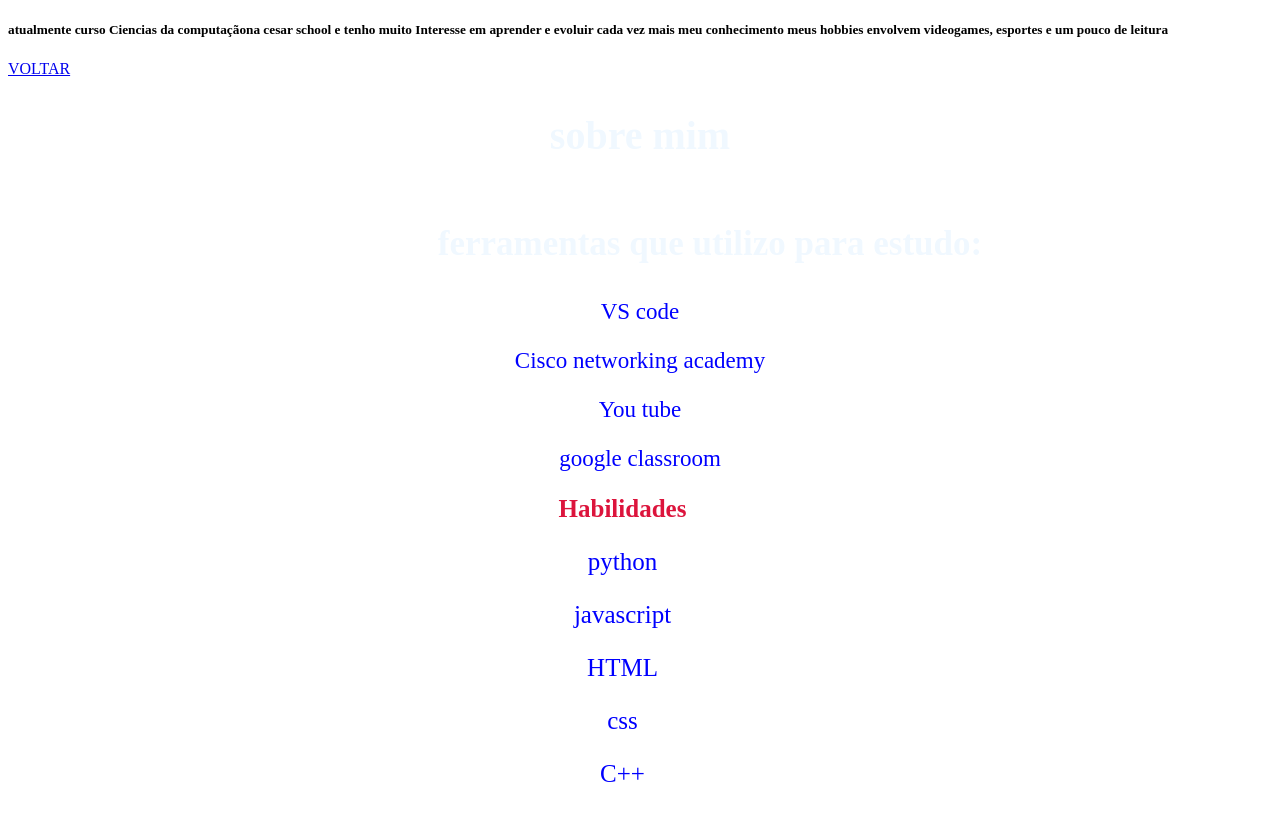
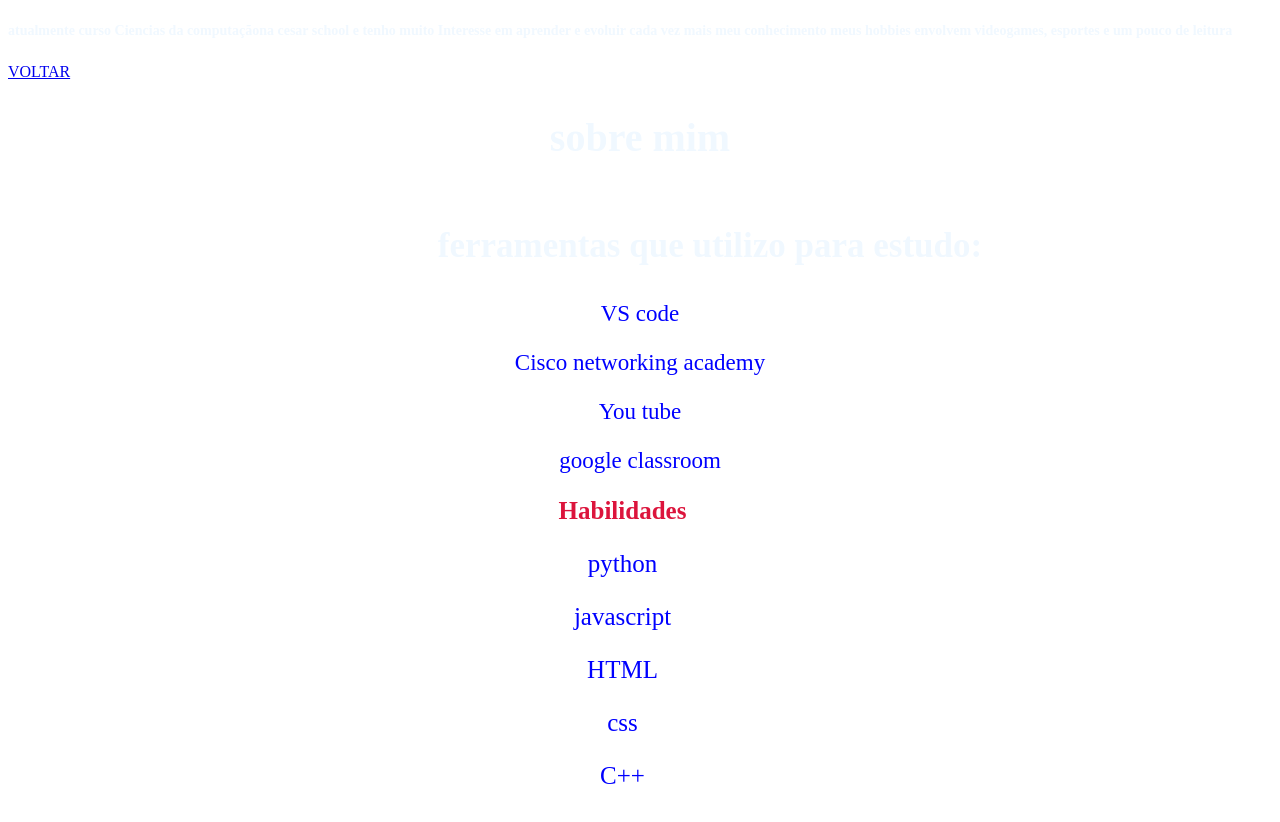
Before and after one commit to Arthur-Andrade18/Site-web.readme, a plain HTML site: page index.html in a window 1280 px wide. Shown: the top 822 px of the page. Drawn offline with Linux system fonts and the light colour scheme; files that its build step writes are made by us from their sources.

Commit message:
Update femto.css

```diff
--- a/CSS/femto.css
+++ b/CSS/femto.css
@@ -33,3 +33,7 @@ aside{
 p{
     color: blue;
 }
+h5{
+    color: aliceblue;
+    font-size: 14px;
+}
```
